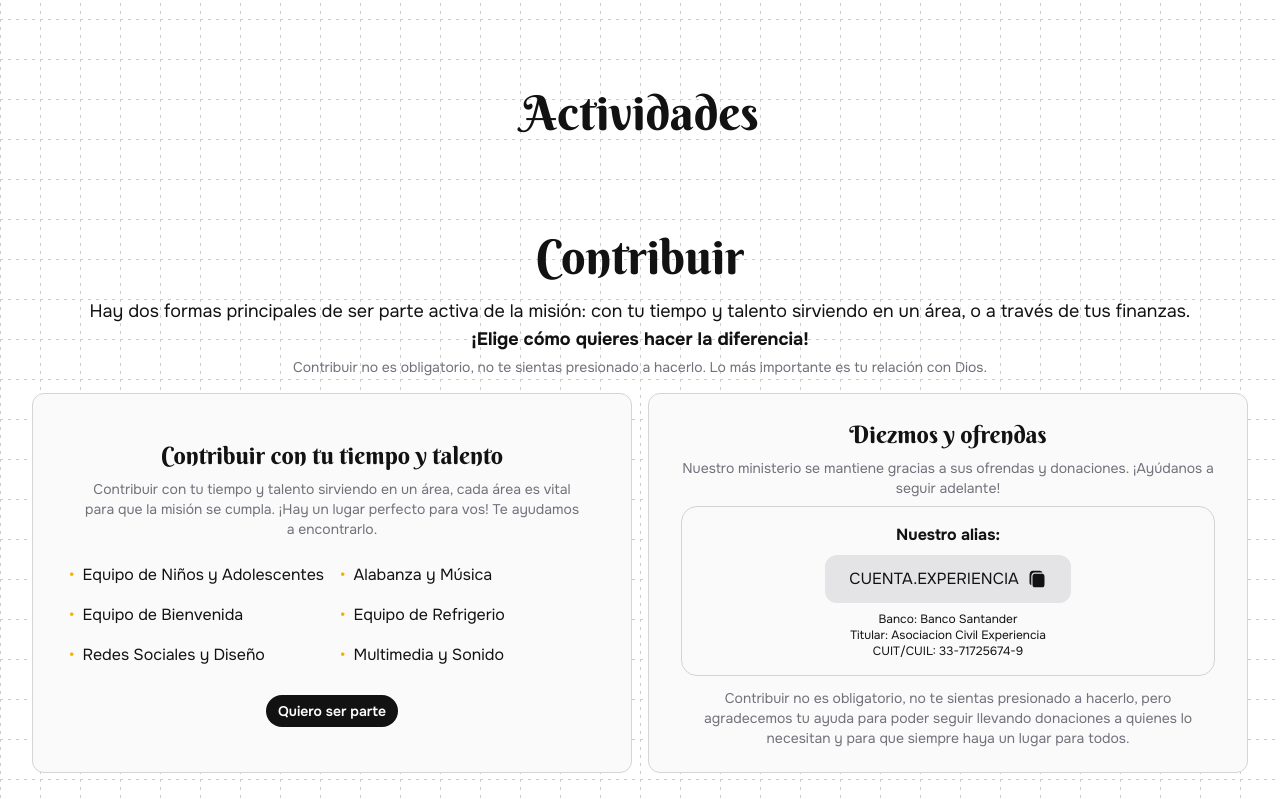
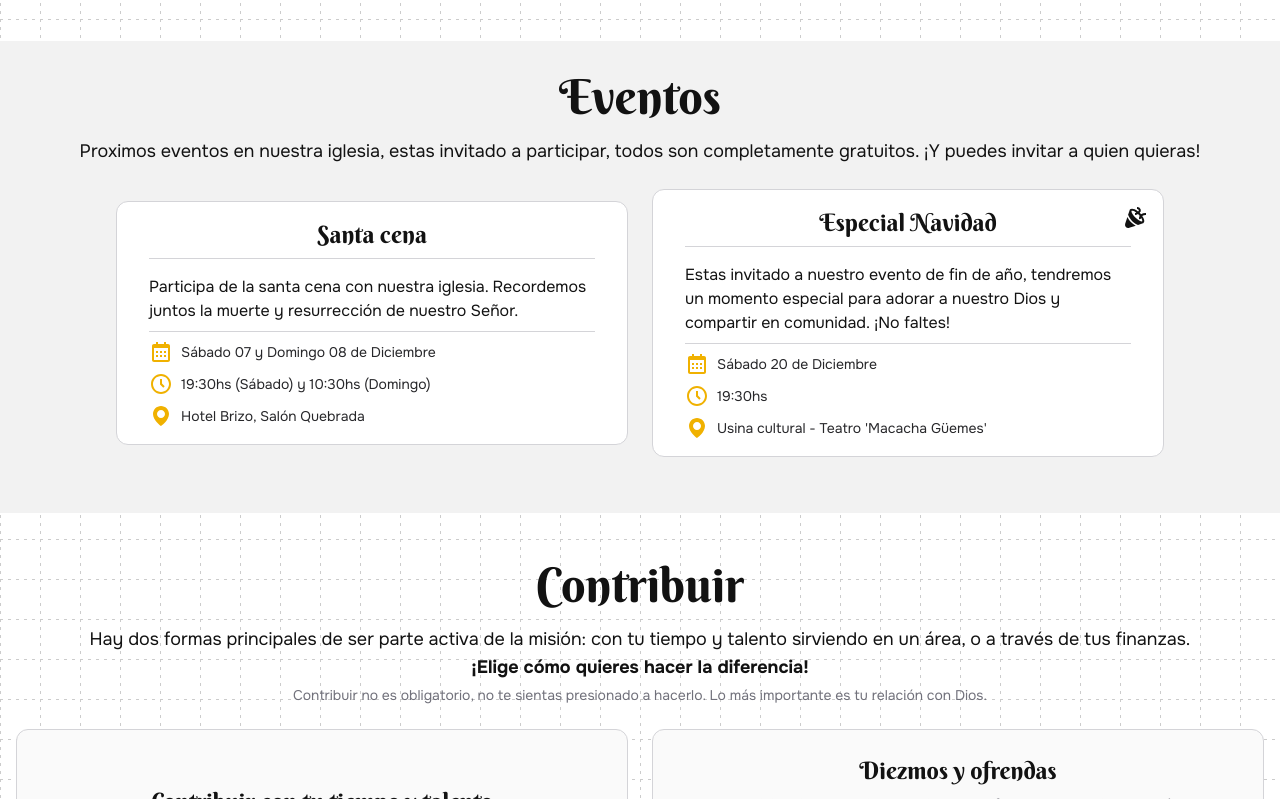
Before and after one commit to CristianLeyton/experiencia-page, a React (Vite) app: page / in a window 1280 px wide. Shown: the part 1701-2500 px from the top of the page. Built offline with nearby package versions, Linux system fonts and the light colour scheme.

Commit message:
Version demo de landing page

```diff
--- a/src/App.tsx
+++ b/src/App.tsx
@@ -3,7 +3,7 @@ import "./App.css";
 import { Hero } from "./components/sections/Hero.tsx";
 import { Meetings } from "./components/sections/Meetings.tsx";
 import { Connect } from "./components/sections/Connect.tsx";
-import { Activities } from "./components/sections/Activities.tsx";
+import { Events } from "./components/sections/Events.tsx";
 import { Contribute } from "./components/sections/Contribute.tsx";
 import { Footer } from "./components/sections/Footer.tsx";
 
@@ -14,7 +14,7 @@ function App() {
       <Hero />
       <Meetings />
       <Connect />
-      <Activities />
+      <Events />
       <Contribute />
       <Footer />
     </>
--- /dev/null
+++ b/src/components/icons/IconCalendar.tsx
@@ -0,0 +1,5 @@
+export function IconCalendar({className}: {className?: string}) {
+    return (
+        <svg className={`size-6 ${className}`} xmlns="http://www.w3.org/2000/svg" width="24" height="24" viewBox="0 0 24 24" style={{fill: "currentColor"}}><path d="M7 11h2v2H7zm0 4h2v2H7zm4-4h2v2h-2zm0 4h2v2h-2zm4-4h2v2h-2zm0 4h2v2h-2z"></path><path d="M5 22h14c1.103 0 2-.897 2-2V6c0-1.103-.897-2-2-2h-2V2h-2v2H9V2H7v2H5c-1.103 0-2 .897-2 2v14c0 1.103.897 2 2 2zM19 8l.001 12H5V8h14z"></path></svg>
+    );
+}
--- /dev/null
+++ b/src/components/icons/IconParty.tsx
@@ -0,0 +1,5 @@
+export function IconParty({className}: {className?: string}) {
+    return (
+        <svg className={`size-6 ${className}`} xmlns="http://www.w3.org/2000/svg" width="24" height="24" viewBox="0 0 24 24" style={{fill: "currentColor"}}><path d="M23 7a8.44 8.44 0 0 0-5 1.31c-.36-.41-.73-.82-1.12-1.21l-.29-.27.14-.12a3.15 3.15 0 0 0 .9-3.49A3.9 3.9 0 0 0 14 1v2a2 2 0 0 1 1.76 1c.17.4 0 .84-.47 1.31l-.23.21a16.71 16.71 0 0 0-3.41-2.2c-2.53-1.14-3.83-.61-4.47 0a2.18 2.18 0 0 0-.46.68l-.18.53L5.1 8.87C6.24 11.71 9 16.76 15 18.94l5-1.66a1 1 0 0 0 .43-.31l.21-.18c1.43-1.44.51-4.21-1.41-6.9A6.63 6.63 0 0 1 23 9zm-3.79 8.37h-.06c-.69.37-3.55-.57-6.79-3.81-.34-.34-.66-.67-.95-1-.1-.11-.19-.23-.29-.35l-.53-.64-.28-.39c-.14-.19-.28-.38-.4-.56s-.16-.26-.24-.39-.22-.34-.31-.51-.13-.24-.19-.37-.17-.28-.23-.42-.09-.23-.14-.34-.11-.27-.15-.4S8.6 6 8.58 5.9s-.06-.24-.08-.34a2 2 0 0 1 0-.24 1.15 1.15 0 0 1 0-.26l.11-.31c.17-.18.91-.23 2.23.37a13.83 13.83 0 0 1 2.49 1.54A4.17 4.17 0 0 1 12 7v2a6.43 6.43 0 0 0 3-.94l.49.46c.44.43.83.86 1.19 1.27A5.31 5.31 0 0 0 16 13.2l2-.39a3.23 3.23 0 0 1 0-1.14c1.29 1.97 1.53 3.39 1.21 3.7zM4.4 11l-2.23 6.7A3.28 3.28 0 0 0 5.28 22a3.21 3.21 0 0 0 1-.17l6.52-2.17A18.7 18.7 0 0 1 4.4 11z"></path></svg>
+    );
+}
--- /dev/null
+++ b/src/components/icons/IconTime.tsx
@@ -0,0 +1,5 @@
+export function IconTime({className}: {className?: string}) {
+    return (
+        <svg className={`size-6 ${className}`} xmlns="http://www.w3.org/2000/svg" width="24" height="24" viewBox="0 0 24 24" style={{fill: "currentColor"}}><path d="M12 2C6.486 2 2 6.486 2 12s4.486 10 10 10 10-4.486 10-10S17.514 2 12 2zm0 18c-4.411 0-8-3.589-8-8s3.589-8 8-8 8 3.589 8 8-3.589 8-8 8z"></path><path d="M13 7h-2v5.414l3.293 3.293 1.414-1.414L13 11.586z"></path></svg>
+    );
+}
--- a/src/components/sections/Activities.tsx
+++ /dev/null
@@ -1,17 +0,0 @@
-import { Title } from "../utilities/Title";
-
-
-export function Activities() {
-  return (
-    <section
-      id="actividades"
-      className="scroll-m-20 py-12 px-4 text-primary dark:text-white"
-    >
-      <div className="container mx-auto">
-        <Title text="Actividades" />
-
-
-      </div>
-    </section>
-  );
-}
--- a/src/components/sections/Contribute.tsx
+++ b/src/components/sections/Contribute.tsx
@@ -63,7 +63,7 @@ export function Contribute() {
   return (
     <section
       id="contribuir"
-      className="scroll-m-12 py-12 px-4 text-primary dark:text-white"
+      className="scroll-m-20 py-12 px-4 text-primary dark:text-white container mx-auto"
     >
       <div className="text-center flex flex-col gap-4">
         <Title text="Contribuir" />
@@ -79,8 +79,8 @@ export function Contribute() {
         </p>
       </div>
 
-      <section className="grid grid-cols-1 md:grid-cols-2 p-4 gap-4">
-        <article className="bg-zinc-50 dark:bg-zinc-900 rounded-xl py-6 px-8 text-center hover:border-yellow-500 transition-colors duration-300 border border-zinc-300 dark:border-zinc-700 group flex flex-col gap-2 justify-center items-center ">
+      <section className="grid grid-cols-1 md:grid-cols-2 py-6 gap-6">
+        <article className="bg-zinc-50 dark:bg-zinc-950 rounded-xl py-6 px-8 text-center hover:border-yellow-500 transition-colors duration-300 border border-zinc-300 dark:border-zinc-700 group flex flex-col gap-2 justify-center items-center ">
           <h3 className="text-2xl font-swash">
             Contribuir con tu tiempo y talento
           </h3>
@@ -126,16 +126,16 @@ export function Contribute() {
           </a>
         </article>
 
-        <article className="bg-zinc-50 dark:bg-zinc-900 rounded-xl py-6 px-8 text-center hover:border-yellow-500 transition-colors duration-300 border border-zinc-300 dark:border-zinc-700 group flex flex-col gap-2 justify-center items-center ">
+        <article className="bg-zinc-50 dark:bg-zinc-950 rounded-xl py-6 px-8 text-center hover:border-yellow-500 transition-colors duration-300 border border-zinc-300 dark:border-zinc-700 group flex flex-col gap-2 justify-center items-center ">
           <h3 className="text-2xl font-swash">Diezmos y ofrendas</h3>
           <p className="text-sm text-zinc-500 dark:text-zinc-400">
             Nuestro ministerio se mantiene gracias a sus ofrendas y donaciones.
             ¡Ayúdanos a seguir adelante!
           </p>
 
-          <div className="flex flex-col gap-2 border border-zinc-300 dark:border-zinc-700  rounded-2xl p-4 w-full items-center">
+          <div className="flex flex-col gap-2 border border-zinc-300 dark:border-zinc-700 rounded-2xl p-4 w-full items-center">
             <b>Nuestro alias:</b>
-            <p className="bg-zinc-200 dark:bg-primary px-6 py-3 rounded-xl text-primary dark:text-white text-center">
+            <p className="bg-zinc-200 dark:bg-zinc-800 px-6 py-3 rounded-xl text-primary dark:text-white text-center">
               <button
                 onClick={handleCopy}
                 className={`flex items-center gap-2 cursor-pointer hover:text-yellow-500 transition-colors duration-300  ${copyStatus === "SE COPIO EL ALIAS" ? "text-yellow-500" : ""}`}
--- /dev/null
+++ b/src/components/sections/Events.tsx
@@ -0,0 +1,91 @@
+import { IconMapPin } from "../icons/IconMapPin";
+import { IconTime } from "../icons/IconTime";
+import { IconCalendar } from "../icons/IconCalendar";
+import { IconParty } from "../icons/IconParty";
+import { Title } from "../utilities/Title";
+
+function EventCard({
+  title,
+  text,
+  location,
+  date,
+  hour,
+  iconParty = false,
+}: {
+  title: string;
+  text: string;
+  location: string;
+  date: string;
+  hour: string;
+  iconParty?: boolean;
+}) {
+  return (
+    <article className="bg-white dark:bg-primary rounded-xl px-8 py-4 relative hover:border-yellow-500 transition-colors duration-300 border border-zinc-300 dark:border-zinc-700 group w-full md:max-w-sm xl:max-w-lg flex flex-col gap-2 group">
+      <h3 className="text-2xl font-swash border-b border-zinc-300 dark:border-zinc-700 pb-2 group-hover:text-yellow-500 transition-colors duration-300 text-center">
+        {title}
+      </h3>
+
+      {iconParty && (
+        <span className="absolute top-4 right-4 group-hover:text-yellow-500 group-hover:animate-bounce transition-all duration-300">
+          <IconParty className="" />
+        </span>
+      )}
+
+      <p className="border-b border-zinc-300 dark:border-zinc-700 py-2">
+        {text}
+      </p>
+
+      <div className="flex flex-col gap-2 text-sm text-zinc-800 dark:text-zinc-200">
+      <p className="flex items-center gap-2">
+        {" "}
+        <IconCalendar className="text-yellow-500" /> <span>{date}</span>
+      </p>
+      <p className="flex items-center gap-2">
+        <IconTime className="text-yellow-500" /> <span>{hour}</span>
+      </p>
+            <p className="flex items-center gap-2">
+        <IconMapPin className="text-yellow-500" />
+        <span>{location}</span>
+      </p>
+      </div>
+    </article>
+  );
+}
+
+export function Events() {
+  return (
+    <section
+      id="eventos"
+      className="scroll-m-20 py-8 px-4 text-primary dark:text-white bg-secondary dark:bg-zinc-950"
+    >
+      <div className="container mx-auto">
+        <div className="text-center flex flex-col gap-4">
+          <Title text="Eventos"/>
+          <p className="xl:text-lg text-center">
+            Proximos eventos en nuestra iglesia, estas invitado a participar,
+            todos son completamente gratuitos. ¡Y puedes invitar a quien
+            quieras!
+          </p>
+        </div>
+        <section className="flex items-center flex-wrap justify-center gap-6 py-6">
+          <EventCard
+            title="Santa cena"
+            text="Participa de la santa cena con nuestra iglesia. Recordemos juntos la muerte y resurrección de nuestro Señor."
+            location="Hotel Brizo, Salón Quebrada"
+            date="Sábado 07 y Domingo 08 de Diciembre"
+            hour="19:30hs (Sábado) y 10:30hs (Domingo)"
+          />
+
+          <EventCard
+            title="Especial Navidad"
+            text="Estas invitado a nuestro evento de fin de año, tendremos un momento especial para adorar a nuestro Dios y compartir en comunidad. ¡No faltes!"
+            location="Usina cultural - Teatro 'Macacha Güemes'"
+            date="Sábado 20 de Diciembre"
+            hour="19:30hs"
+            iconParty
+          />
+        </section>
+      </div>
+    </section>
+  );
+}
--- a/src/components/sections/Footer.tsx
+++ b/src/components/sections/Footer.tsx
@@ -20,7 +20,7 @@ export function Footer() {
   return (
     <footer
       id="contacto"
-      className="px-6 py-4 text-primary dark:text-secondary bg-secondary dark:bg-zinc-950 mx-auto text-sm"
+      className="px-6 py-4 text-primary dark:text-secondary bg-secondary dark:bg-primary mx-auto text-sm"
     >
       <div className="grid md:justify-items-center items-center md:grid-cols-2 gap-7">
         <div className="space-y-0.5">
@@ -62,7 +62,7 @@ export function Footer() {
           </p>
         </div>
 
-        <div className="flex justify-center gap-5 md:gap-4 flex-nowrap *:bg-zinc-900 *:text-white  *:inline-block *:p-1 *:rounded-lg *:scale-125 *:md:scale-125 *:transition">
+        <div className="flex justify-center gap-5 md:gap-4 flex-nowrap *:bg-zinc-950 *:dark:bg-zinc-800 *:text-white  *:inline-block *:p-1 *:rounded-lg *:scale-125 *:md:scale-125 *:transition">
           <a
             href={contact.instagram}
             target="_blank"
--- a/src/components/sections/Header.tsx
+++ b/src/components/sections/Header.tsx
@@ -67,8 +67,8 @@ export function Header() {
           <Item href="#conectar" onOpenMenu={handleoOpenMenu}>
             Conectar
           </Item>
-          <Item href="#actividades" onOpenMenu={handleoOpenMenu}>
-            Actividades
+          <Item href="#eventos" onOpenMenu={handleoOpenMenu}>
+            Eventos
           </Item>
           <Item href="#contribuir" onOpenMenu={handleoOpenMenu}>
             Contribuir
--- a/src/components/utilities/Card.tsx
+++ b/src/components/utilities/Card.tsx
@@ -1,8 +1,4 @@
-function IconTime() {
-    return (
-        <svg className="size-6" xmlns="http://www.w3.org/2000/svg" width="24" height="24" viewBox="0 0 24 24" style={{fill: "currentColor"}}><path d="M12 2C6.486 2 2 6.486 2 12s4.486 10 10 10 10-4.486 10-10S17.514 2 12 2zm0 18c-4.411 0-8-3.589-8-8s3.589-8 8-8 8 3.589 8 8-3.589 8-8 8z"></path><path d="M13 7h-2v5.414l3.293 3.293 1.414-1.414L13 11.586z"></path></svg>
-    )
-}
+import { IconTime } from "../icons/IconTime";
 
 export function Card({title, text, iconTime = false} : {title: string, text: string, iconTime?: boolean}) {
     return (
--- a/src/components/utilities/CardConnect.tsx
+++ b/src/components/utilities/CardConnect.tsx
@@ -45,7 +45,7 @@ export function CardConnect({
   iconGroup?: boolean;
 }) {
   return (
-    <article className="bg-zinc-50 dark:bg-zinc-900 rounded-xl p-4 text-center hover:border-yellow-500 transition-colors duration-300 border border-zinc-300 dark:border-zinc-700 group flex flex-col gap-2 justify-center items-center ">
+    <article className="bg-zinc-50 dark:bg-zinc-950 rounded-xl p-4 text-center hover:border-yellow-500 transition-colors duration-300 border border-zinc-300 dark:border-zinc-700 group flex flex-col gap-2 justify-center items-center ">
       {iconCoffee && (
         <span className="group-hover:text-yellow-500 transition-colors duration-300">
           <IconCoffee className="size-16" />
--- a/src/main.tsx
+++ b/src/main.tsx
@@ -22,16 +22,29 @@ createRoot(document.getElementById("root")!).render(
     <div className="min-h-screen w-full relative">
       {/* Dashed Bottom Fade Grid */}
       <div
-        className="absolute inset-0 -z-10
+        className="
+    absolute inset-0 -z-10
+
+    /* 🎯 Estilos MOBILE por defecto */
     [--grid-color:#cccccc]
+    [--grid-size:20px_20px]
+    [--grid-mask:radial-gradient(ellipse_130%_100%_at_50%_100%,black_90%,transparent_95%)]
+
+    /* 🎯 Estilos DESKTOP (md en adelante) */
+    md:[--grid-color:#cccccc]
+    md:[--grid-size:20px_20px]
+    md:[--grid-mask:radial-gradient(ellipse_100%_100%_at_50%_100%,black_70%,transparent_95%)]
+
+    /* 🎯 Dark mode */
     dark:[--grid-color:#4a4a4a]
+    md:dark:[--grid-color:#4a4a4a]
   "
         style={{
           backgroundImage: `
       linear-gradient(to right, var(--grid-color) 1px, transparent 1px),
       linear-gradient(to bottom, var(--grid-color) 1px, transparent 1px)
     `,
-          backgroundSize: "20px 20px",
+          backgroundSize: "var(--grid-size)",
           backgroundPosition: "0 0, 0 0",
           maskImage: `
       repeating-linear-gradient(
@@ -48,7 +61,7 @@ createRoot(document.getElementById("root")!).render(
         transparent 3px,
         transparent 8px
       ),
-      radial-gradient(ellipse 100% 100% at 50% 100%, black 70%, transparent 90%)
+      var(--grid-mask)
     `,
           WebkitMaskImage: `
       repeating-linear-gradient(
@@ -65,14 +78,14 @@ createRoot(document.getElementById("root")!).render(
         transparent 3px,
         transparent 8px
       ),
-      radial-gradient(ellipse 100% 100% at 50% 100%, black 70%, transparent 90%)
+      var(--grid-mask)
     `,
           maskComposite: "intersect",
           WebkitMaskComposite: "source-in",
         }}
-      />
-
-      {<App />}
+      >
+      </div>
+        {<App />}
     </div>
   </StrictMode>
 );
```
